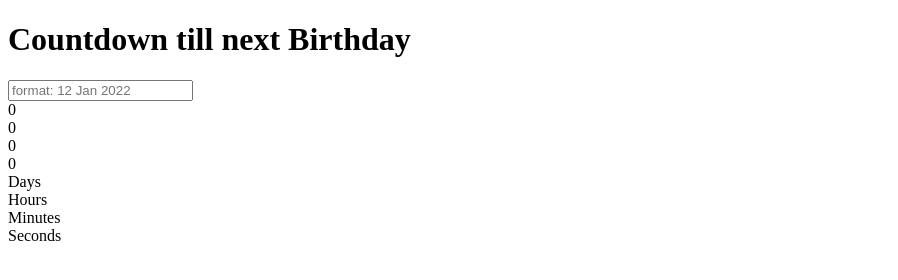
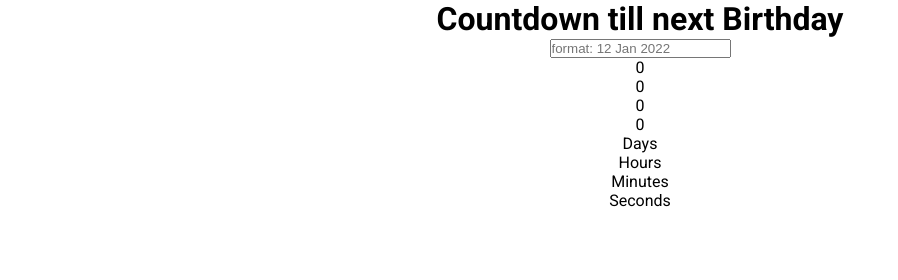
Before and after one commit to sanjeevgahamagar/mini-js-projects, a plain HTML site: page countdown/index.html in a window 1280 px wide. Shown: the whole page, without its empty margins (0-898 px from the left). Drawn offline with Linux system fonts and the light colour scheme.

Commit message:
linked css and javascript

```diff
--- a/countdown/index.html
+++ b/countdown/index.html
@@ -5,6 +5,8 @@
     <meta charset="UTF-8">
     <meta http-equiv="X-UA-Compatible" content="IE=edge">
     <meta name="viewport" content="width=device-width, initial-scale=1.0">
+    <link rel="stylesheet" href="style.css">
+    <script src="script.js" defer></script>
     <title>Countdown</title>
 </head>
 
--- a/countdown/style.css
+++ b/countdown/style.css
@@ -1,5 +1,20 @@
+@import url('https://fonts.googleapis.com/css2?family=Roboto:wght@100;300;400;500;700&display=swap');
+
 * {
     box-sizing: border-box;
     padding: 0;
     margin: 0;
 }
+
+body {
+    font-size: 16px;
+    font-family: 'Roboto', sans-serif;
+    margin: 0;
+    display: flex;
+    justify-content: center;
+}
+
+.main {
+    width: 70vw;
+    text-align: center;
+}
```
